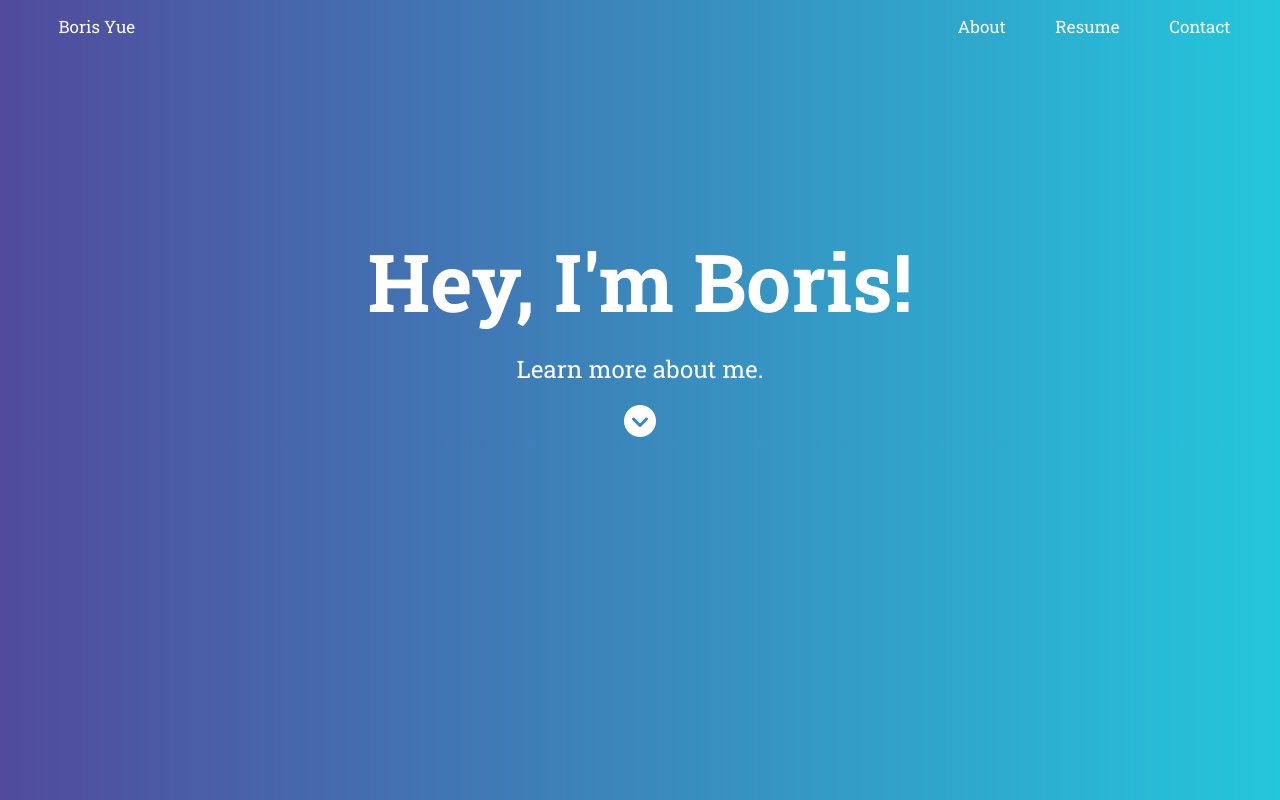
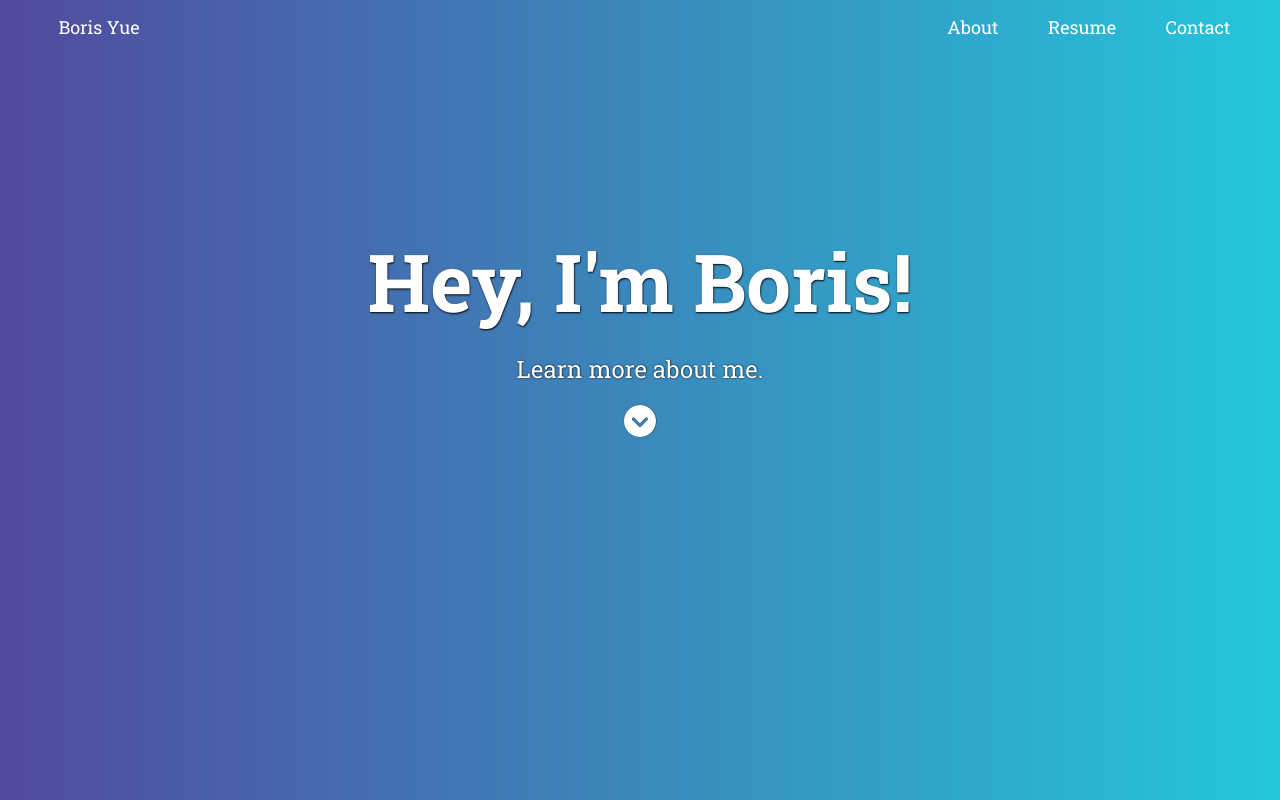
Before and after one commit to borisyue1/Personal-Site, a website: page index.html in a window 1280 px wide. Drawn offline with nearby package versions, Linux system fonts and the light colour scheme.

Commit message:
added text shadow to title page and hover class

```diff
--- a/app/css/main.css
+++ b/app/css/main.css
@@ -15,7 +15,7 @@ body {
     height: 60px;
     z-index: 9999;
     list-style-type: none;
-    font-size: 17px;
+    font-size: 18px;
     color: white;
 
 }
@@ -28,12 +28,16 @@ li {
 #name {
     float: left;
     margin-left: 1.5%;
-    font-size: 17px;
+    font-size: 18px;
 }
 
 li a {
     text-decoration: none;
     color: white;
+}
+
+li a:hover {
+    color: #514A9D;
 }
 
 #header{
@@ -44,11 +48,14 @@ li a {
 div h1 {
     font-size: 80px;
     margin-bottom: 0;
+    text-shadow: 0.5px 0.5px 2px black;
 }
 div h2 {
     font-weight: 400;
+    text-shadow: 0.2px 0.2px 2px black;
 }
-
-.fa {
+/*scroll down icon
+*/.fa {
     color:white;
+    text-shadow: 0.2px 0.2px 1px black;
 }
```
